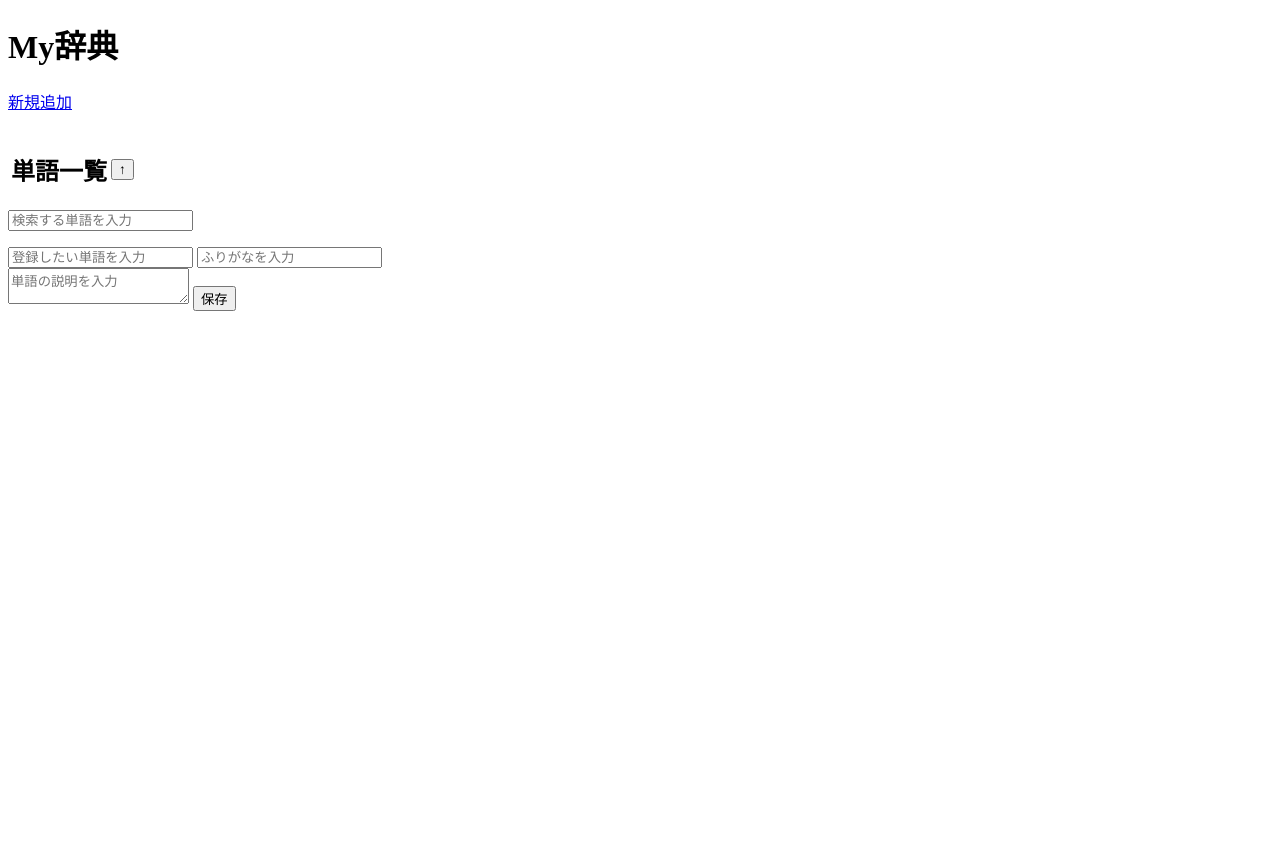
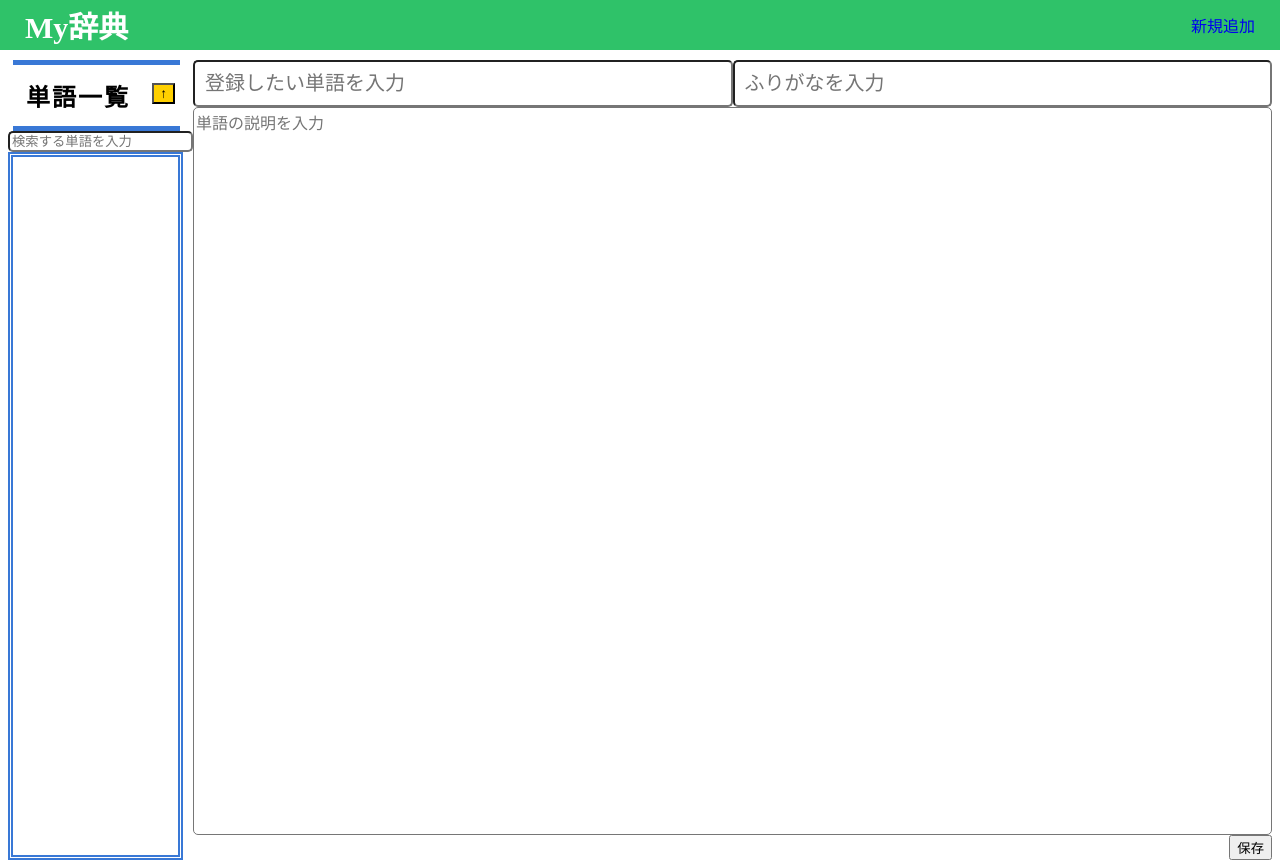
Before and after one commit to ymmyo5/my-dictionary, a plain HTML site: page index.html in a window 1280 px wide. Before the commit the page ends 800 px from the top, so only its background shows below. Drawn offline with nearby package versions, Linux system fonts and the light colour scheme; the site is published under a folder, as on GitHub Pages, so addresses that start at the root find nothing.

Commit message:
再修正

```diff
--- a/index.html
+++ b/index.html
@@ -3,14 +3,14 @@
     <head>
     <meta charset="utf-8">
     <title>My辞典 - 新規追加</title>
-    <link href="/css/common.css" rel="stylesheet" type="text/css" media="all">
-    <link href="/css/index.css" rel="stylesheet" type="text/css" media="all">
+    <link href="css/common.css" rel="stylesheet" type="text/css" media="all">
+    <link href="css/index.css" rel="stylesheet" type="text/css" media="all">
     <script src="https://ajax.googleapis.com/ajax/libs/jquery/3.1.0/jquery.min.js"></script>
     </head>
     <body>
         <header class="header">
             <h1 class="logo">My辞典</h1>
-            <p class="nav"><a href="../html/main.html">新規追加</a></p>
+            <p class="nav"><a href="html/index.html">新規追加</a></p>
         </header>
         <div class="parent">
             <div class="side">
@@ -41,6 +41,6 @@
 
             </div>
         </div>
-        <script type="text/javascript" src="/js/common.js"></script>
+        <script type="text/javascript" src="js/common.js"></script>
     </body>
 </html>
```
Also changed, not shown: html/display.html (+1 -1 lines), html/edit.html (+1 -1 lines).
